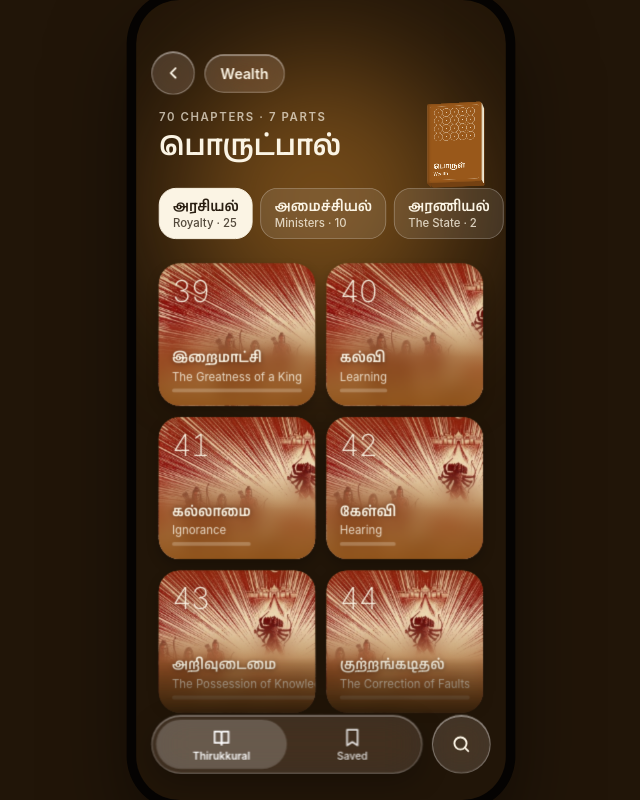
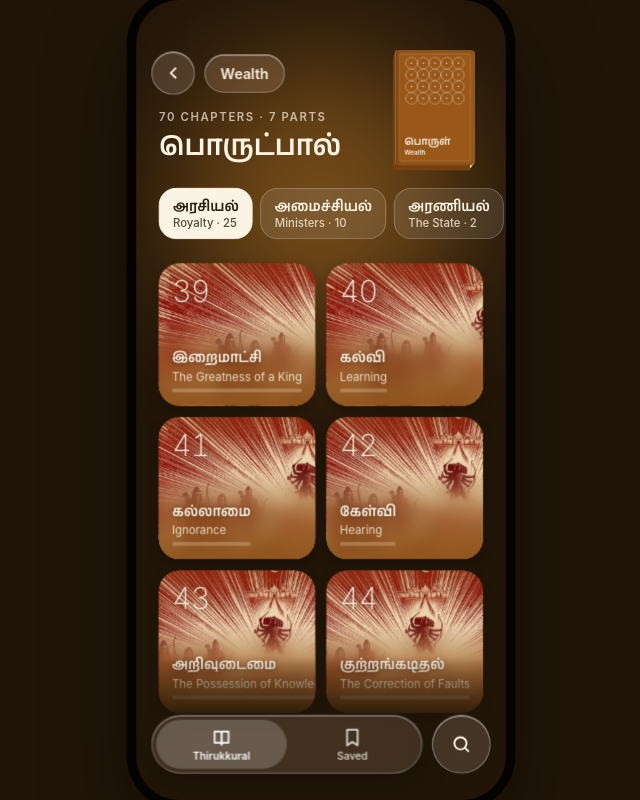
Before and after one commit to thush-siva/thirukural-app, a plain HTML site: page index.html in a window 1280 px wide. Both pictures are taken after a click on the button "Open". Shown: the whole page, without its empty margins (319-959 px from the left). Drawn offline with Linux system fonts and the light colour scheme.

Commit message:
Book opens, then settles as a miniature at the top right of the chapters
Drop the colour fill so the opened book stays visible as it flies to a
miniature beside the section title.

Co-Authored-By: Claude Opus 5.5 <noreply@anthropic.com>
Claude-Session: https://claude.ai/code/session_01GfdDn2y6vWU67TAEQhXdpS

```diff
--- a/css/styles.css
+++ b/css/styles.css
@@ -89,9 +89,7 @@ button:focus-visible { outline: 2px solid var(--ink); outline-offset: 3px; }
 .is-open .home-head, .is-open .home-info { opacity: 0; pointer-events: none; }
 .opening .home-head, .opening .home-info { opacity: 0; pointer-events: none; }
 .opening .book .glare { opacity: 0; }
-/* Fills the screen with the book's colour at the end of the opening, then lifts to show the chapters */
-.veil { position: absolute; inset: 0; z-index: 3; background: var(--deep); opacity: 0; pointer-events: none; transition: opacity .45s ease; }
-.opening .veil { opacity: 1; transition: opacity .32s ease .4s; }
+
 .is-open .open-head { opacity: 1; pointer-events: auto; }
 
 /* Stage and books */
@@ -172,7 +170,7 @@ button:focus-visible { outline: 2px solid var(--ink); outline-offset: 3px; }
 .chapters { position: absolute; inset: 0; opacity: 0; pointer-events: none; transition: opacity .35s ease; }
 .is-open .chapters { opacity: 1; transition-delay: .15s; }
 .is-open .chapters > * { pointer-events: auto; }
-.sec-title { position: absolute; top: calc(116px + var(--to)); left: 24px; right: 110px; display: flex; flex-direction: column; gap: 2px; }
+.sec-title { position: absolute; top: calc(116px + var(--to)); left: 24px; right: 128px; display: flex; flex-direction: column; gap: 2px; }
 .sec-title .kicker { color: rgba(251, 244, 228, .7); }
 .sec-ta { margin: 0; font-family: var(--ta-display); font-weight: 600; font-size: 30px; line-height: 1.3; white-space: nowrap; }
 .parts {
--- a/index.html
+++ b/index.html
@@ -65,8 +65,6 @@
       <div class="ch-grid" id="ch-grid" role="tabpanel"></div>
     </div>
   </section>
-
-  <div class="veil" aria-hidden="true"></div>
 
   <!-- Search -->
   <section class="panel" id="search-view" aria-labelledby="search-title" aria-hidden="true" inert>
--- a/js/app.js
+++ b/js/app.js
@@ -159,11 +159,12 @@
 
   // When a section is open, its book shrinks into the top right, beside the section title
   function openBookPos() {
-    const W = phone.offsetWidth, scale = 0.3;
+    // A miniature of the book at the top right of the chapters view (95 x 120 slot at x 266, y 57 on a 390-wide screen)
+    const W = phone.offsetWidth, scale = 0.435;
     const to = parseFloat(phone.style.getPropertyValue('--to')) || 0;
-    const dx = (W - 24 - 95 * scale) - W / 2;
-    const dy = (112 + to + 138 * scale) - (stage.offsetTop + 90 + 138);
-    return 'translate3d(' + dx.toFixed(1) + 'px,' + dy.toFixed(1) + 'px,0px) rotateX(0deg) rotateY(-14deg) scale(' + scale + ')';
+    const dx = (W - 76.5) - W / 2;
+    const dy = (117 + to) - (stage.offsetTop + 90 + 138);
+    return 'translate3d(' + dx.toFixed(1) + 'px,' + dy.toFixed(1) + 'px,0px) rotateX(0deg) rotateY(0deg) scale(' + scale + ')';
   }
 
   function layout() {
--- a/sw.js
+++ b/sw.js
@@ -1,5 +1,5 @@
 /* Offline support. Bump VERSION whenever app files change. */
-const VERSION = 'kural-v11';
+const VERSION = 'kural-v12';
 const SHELL = [
   './',
   'index.html',
```
